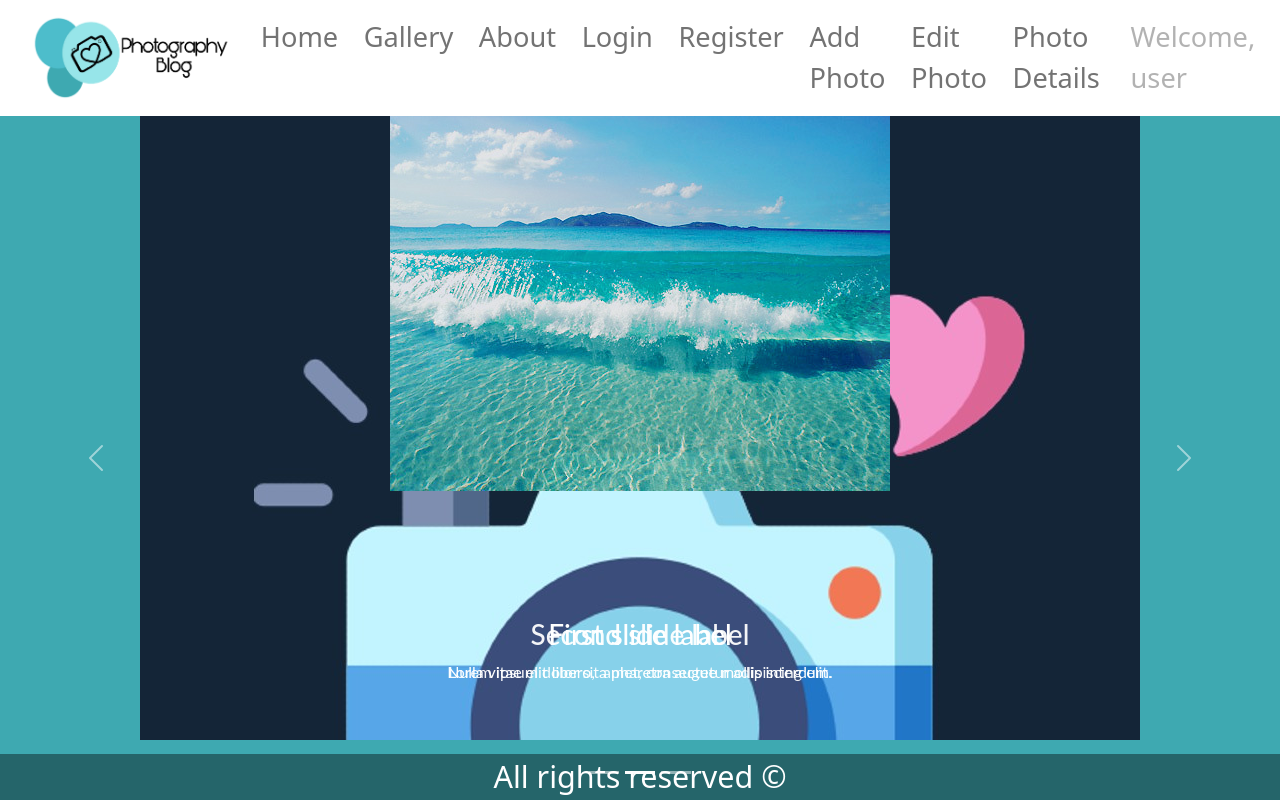
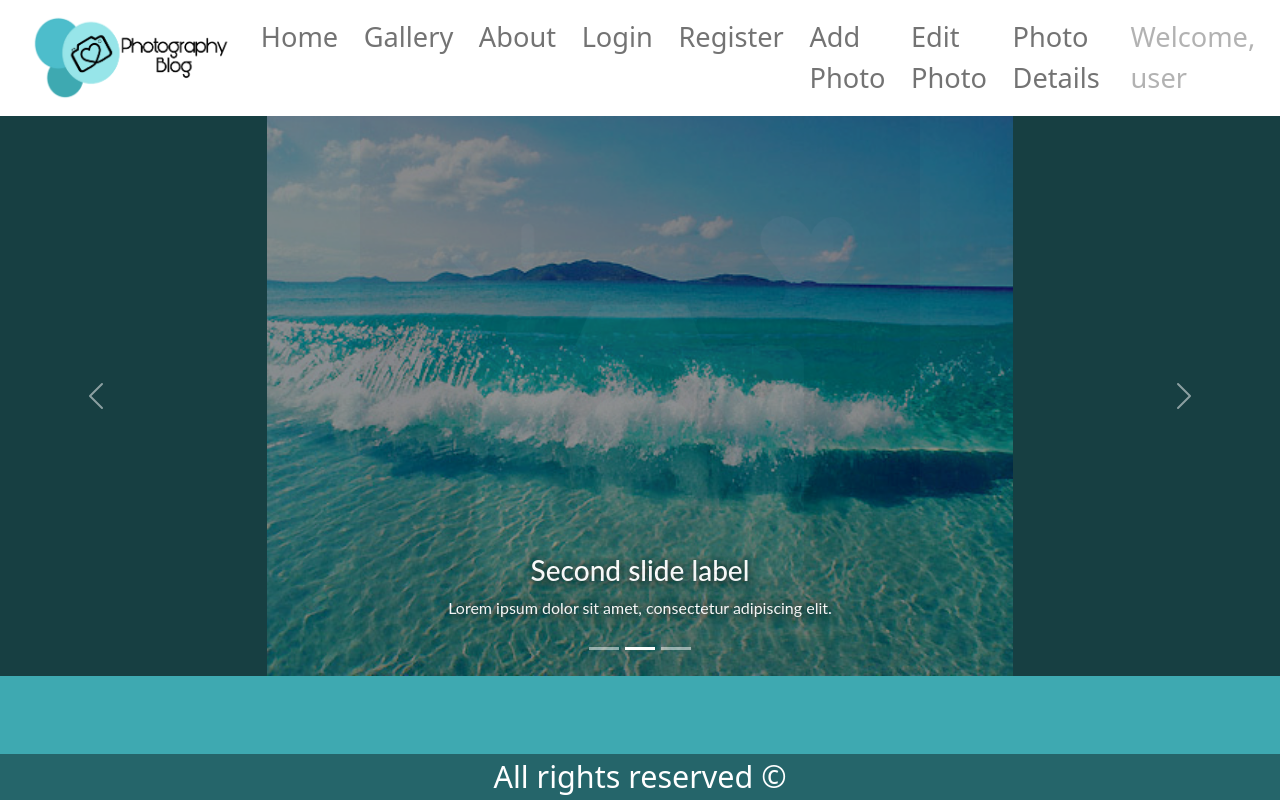
Before and after one commit to betivd03/photography-blog-noit, a React (Create React App) app in the folder client/: page / in a window 1280 px wide. Built offline with nearby package versions, Linux system fonts and the light colour scheme.

Commit message:
Update Home component

```diff
--- a/client/src/components/Home/Home.css
+++ b/client/src/components/Home/Home.css
@@ -1,9 +1,36 @@
+.carousel {
+    max-height: 35rem;
+}
+
 .carousel-item {
-    max-height: 39rem;
-    min-height: 39rem;
+    max-height: 35rem;
+    min-height: 30rem;
+    height: 35rem;
+}
+
+.img-container {
+    height: 35rem;
+}
+
+.img-container img {
+    height: 100%;
 }
 
 .carousel-img {
     margin-left: auto;
     margin-right: auto;
 }
+
+.overlay {
+    position: absolute;
+    background-color: black;
+    width: 100%;
+    height: 100%;
+    top: 0;
+    left: 0;
+    opacity: 0.4;
+}
+
+.carousel-item p, .carousel-item h3 {
+    text-shadow: 0px 0px 10px black;
+}
--- a/client/src/components/Home/Home.js
+++ b/client/src/components/Home/Home.js
@@ -6,11 +6,14 @@ const Home = () => {
     return (
         <Carousel fade className="carousel h-100">
             <Carousel.Item className="carousel-item">
+                <div className="img-container">
                     <img
-                    className="d-block carousel-img h-100"
+                        className="d-block carousel-img"
                         src="/images/photography-blog-logo.jpg"
                         alt="First slide"
                     />
+                    <div className="overlay"></div>
+                </div>
                 <Carousel.Caption>
                     <h3>First slide label</h3>
                     <p>Nulla vitae elit libero, a pharetra augue mollis interdum.</p>
@@ -18,11 +21,14 @@ const Home = () => {
             </Carousel.Item>
 
             <Carousel.Item className="w-100 carousel-item">
+                <div className="img-container">
                     <img
-                    className="d-block carousel-img h-100"
+                        className="d-block carousel-img"
                         src="/images/ocean.jpg"
                         alt="Second slide"
                     />
+                    <div className="overlay"></div>
+                </div>
                 <Carousel.Caption>
                     <h3>Second slide label</h3>
                     <p>Lorem ipsum dolor sit amet, consectetur adipiscing elit.</p>
@@ -30,11 +36,14 @@ const Home = () => {
             </Carousel.Item>
 
             <Carousel.Item className="w-100 carousel-item">
+                <div className="img-container">
                     <img
-                    className="d-block carousel-img h-100"
+                        className="d-block carousel-img"
                         src="/images/ocean-photography.jpg"
                         alt="Third slide"
                     />
+                    <div className="overlay"></div>
+                </div>
                 <Carousel.Caption>
                     <h3>Third slide label</h3>
                     <p>Praesent commodo cursus magna, vel scelerisque nisl consectetur.</p>
```
Lines whose indentation alone changed are shown as unchanged.
